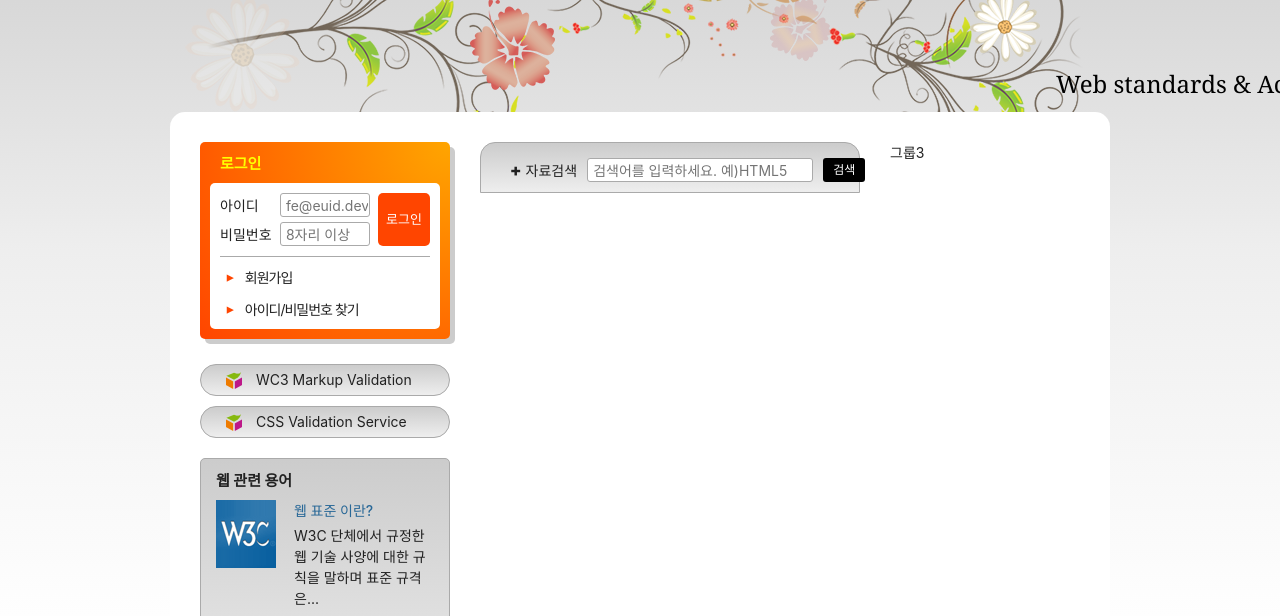
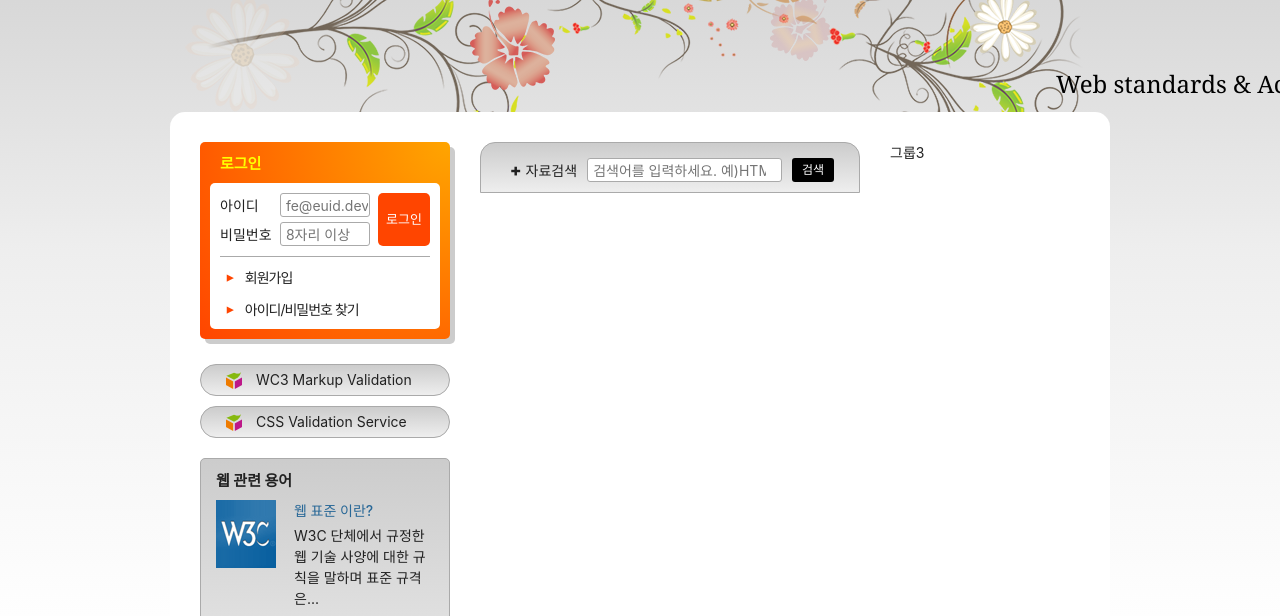
Before and after one commit to zerocalorie1226/HTML5, a website: page index.html in a window 1280 px wide. Shown: the part 135-751 px from the top of the page. Drawn offline with Linux system fonts and the light colour scheme; a web font is replaced by a local one.

Commit message:
검색 폼 완성 - 크로스 브라우징 이슈 해결

```diff
--- a/styles/style.css
+++ b/styles/style.css
@@ -463,17 +463,14 @@ body {
   border: 1px solid #aaa;
   border-radius: 15px 15px 0 0;
   padding: 15px 25px 10px;
-  /* width: 300px; */
 }
 
 .search-form-inner {
-  /* background-color: yellow; */
   display: flex;
   flex-flow: row nowrap;
 }
 
 .form-group {
-  /* background-color: pink; */
   flex-grow: 1;
   display: flex;
   flex-flow: row nowrap;
@@ -481,8 +478,7 @@ body {
   padding-right: 10px;
 }
 .form-group-label {
-  /* background-color: lime; */
-  white-space: nowrap;
+  flex-shrink: 0;
   margin-right: 10px;
 }
 .form-group-input {
@@ -491,12 +487,12 @@ body {
   height: 24px;
   padding: 1px 1px 1px 5px;
   flex-grow: 1;
-  /* min-width: 0;
-  max-width: 100%; */
+  min-width: 0;
+  width: 100%;
 }
 
 .search-button {
-  white-space: nowrap;
+  flex-shrink: 0;
   background-color: #000;
   color: #fff;
   height: 24px;
```
